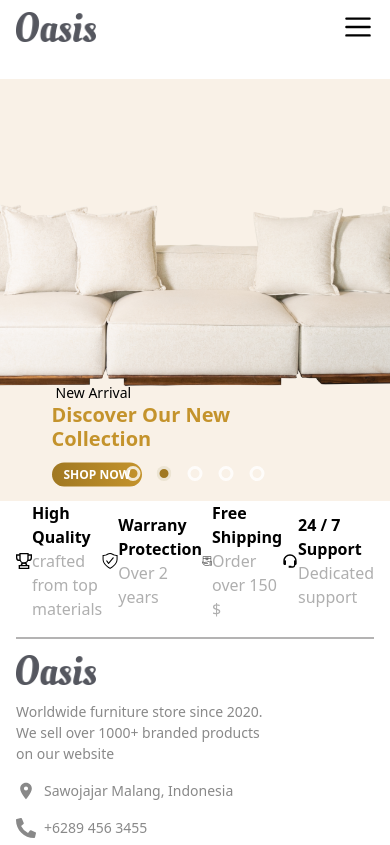
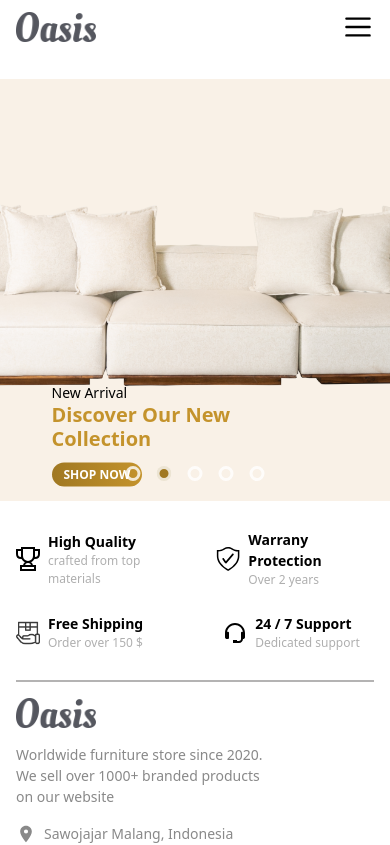
Before and after one commit to ulka96/final-frontend, a React (Vite) app: page / in a window 390 px wide. Shown: the top 845 px of the page. Built offline with nearby package versions, Linux system fonts and the light colour scheme.

Commit message:
save hero components' changes

```diff
--- a/src/components/home/hero/index.jsx
+++ b/src/components/home/hero/index.jsx
@@ -79,7 +79,7 @@ const Hero = () => {
         <div className="lg:mt-0 mt-36 absolute left-[5%] top-1/2  transform -translate-y-1/2 text-white lg:max-w-[400px] lg:space-y-2 z-20 px-4 lg:px-0">
 
         <Container>
-        <h1 className="ml-1 text-[14px] lg:text-lg md:text-[16px] font-medium text-black">
+        <h1 className=" text-[14px] lg:text-lg md:text-[16px] font-medium text-black">
           {slide.title}
         </h1>
         <p className="text-xl lg:text-[52px] md:text-[32px] font-bold text-[#C4932C] leading-6 md:leading-10 lg:leading-[65px] w-[200px] md:w-[500px] lg:w-[500px]">
--- a/src/components/home/satisfaction/index.jsx
+++ b/src/components/home/satisfaction/index.jsx
@@ -17,46 +17,52 @@ const Satisfaction = () => {
   return (
       <div>
           <Container>
-              <div className='flex flex-row lg:my-[88px] lg:gap-[92px] justify-center' >
-                  <div className='flex flex-row lg:gap-6 items-center'>
+              <div className='flex flex-col gap-6 lg:flex-row md:flex-row my-7 lg:my-[88px] md:my-[55px] lg:gap-[122px] md:gap-[22px] justify-center' >
+
+                  <div className='flex flex-row gap-8 '>
+                  <div className='flex flex-row lg:gap-6 md:gap-4 gap-2 items-center'>
                       <div>
-                          <GrTrophy className='lg:w-10 lg:h-10'/>
+                          <GrTrophy className='w-6 h-6 md:w-8 md:h-8 lg:w-10 lg:h-10'/>
                       </div>
                       <div className='flex flex-col'>
-                          <h1 className='lg:text-[18px] font-semibold'>High Quality</h1>
-                          <p className='text-[#afafaf]'>crafted from top materials</p>
+                          <h1 className='lg:text-[18px] md:text-[14px] text-[14px] font-semibold'>High Quality</h1>
+                          <p className='text-[#afafaf] lg:text-[16px] md:text-[12px] text-[12px]'>crafted from top materials</p>
                       </div>
                   </div>
 
-                  <div className='flex flex-row lg:gap-6 items-center'>
+                  <div className='flex flex-row lg:gap-6 md:gap-4 gap-2  items-center'>
                       <div>
-                          <VscWorkspaceTrusted className='lg:w-10 lg:h-10'/>
+                          <VscWorkspaceTrusted className='w-6 h-6 md:w-8 md:h-8 lg:w-10 lg:h-10'/>
                       </div>
                       <div className='flex flex-col'>
-                          <h1 className='lg:text-[18px] font-semibold'>Warrany Protection</h1>
-                          <p className='text-[#afafaf]'>Over 2 years</p>
+                          <h1 className='lg:text-[18px] md:text-[14px] text-[14px] font-semibold'>Warrany Protection</h1>
+                          <p className='text-[#afafaf] lg:text-[16px] md:text-[12px] text-[12px]'>Over 2 years</p>
+                      </div>
                       </div>
                   </div>
 
-                  <div className='flex flex-row lg:gap-6 items-center'>
+
+                 <div className='flex flex-row gap-20 md:gap-8'>
+                  <div className='flex flex-row lg:gap-6 md:gap-4 gap-2  items-center'>
                       <div>
-                          <img src={shipping} alt="shipping" className='lg:w-10 lg:h-10' />
+                          <img src={shipping} alt="shipping" className='w-6 h-6 md:w-8 md:h-8 lg:w-10 lg:h-10' />
                       </div>
                       <div className='flex flex-col'>
-                          <h1 className='lg:text-[18px] font-semibold'>Free Shipping</h1>
-                          <p className='text-[#afafaf]'>Order over 150 $</p>
+                          <h1 className='lg:text-[18px] md:text-[14px] text-[14px] font-semibold'>Free Shipping</h1>
+                          <p className='text-[#afafaf] lg:text-[16px] md:text-[12px] text-[12px]'>Order over 150 $</p>
                       </div>
                   </div>
 
-                  <div className='flex flex-row lg:gap-6 items-center'>
+                  <div className='flex flex-row lg:gap-6 md:gap-4 gap-2  items-center'>
                       <div>
-                          <BiSupport className='lg:w-10 lg:h-10'/>
+                          <BiSupport className='w-6 h-6 lg:w-10 lg:h-10 md:w-8 md:h-8'/>
                       </div>
                       <div className='flex flex-col'>
-                          <h1 className='lg:text-[18px] font-semibold'>24 / 7 Support</h1>
-                          <p className='text-[#afafaf]'>Dedicated support</p>
+                          <h1 className='lg:text-[18px] font-semibold md:text-[14px] text-[14px] '>24 / 7 Support</h1>
+                          <p className='text-[#afafaf] lg:text-[16px] md:text-[12px] text-[12px]'>Dedicated support</p>
                       </div>
-                  </div>
+                      </div>
+                </div>
 
 
 
```
